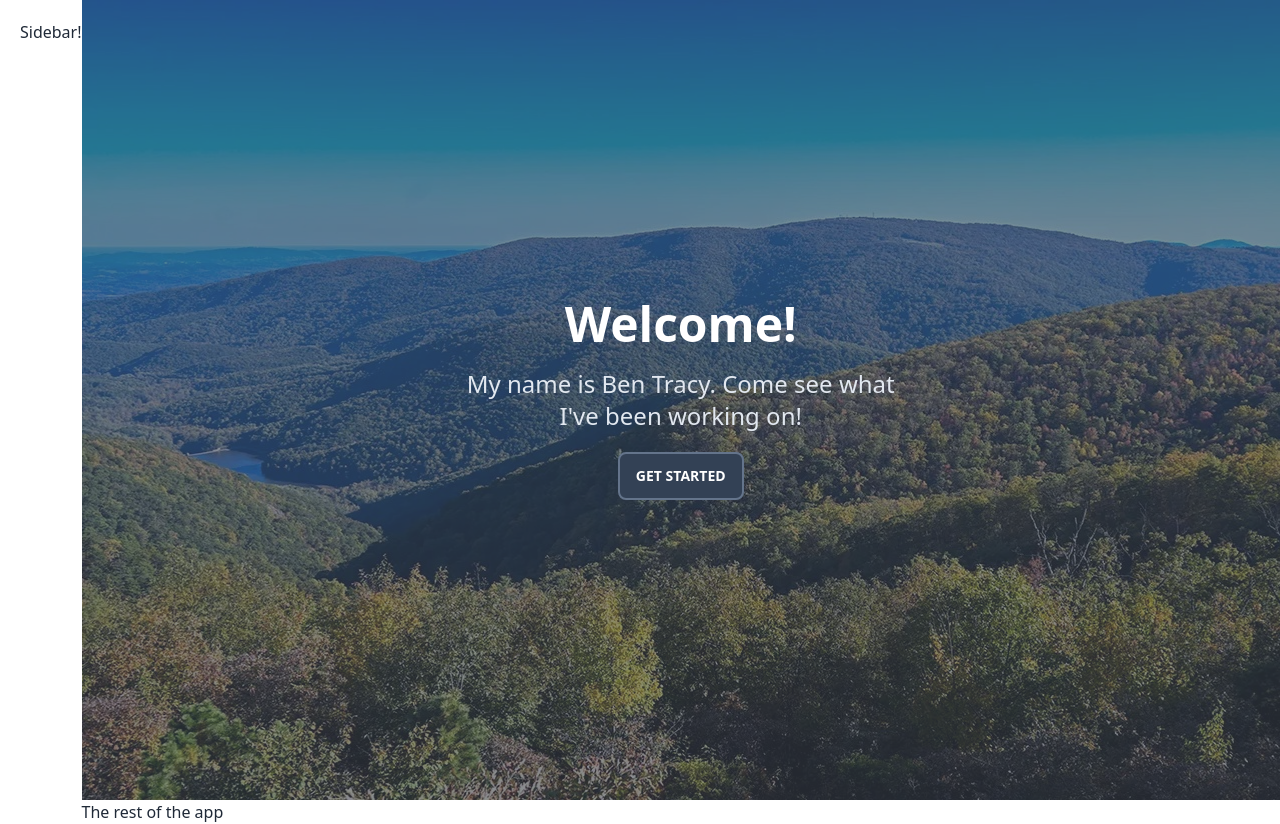
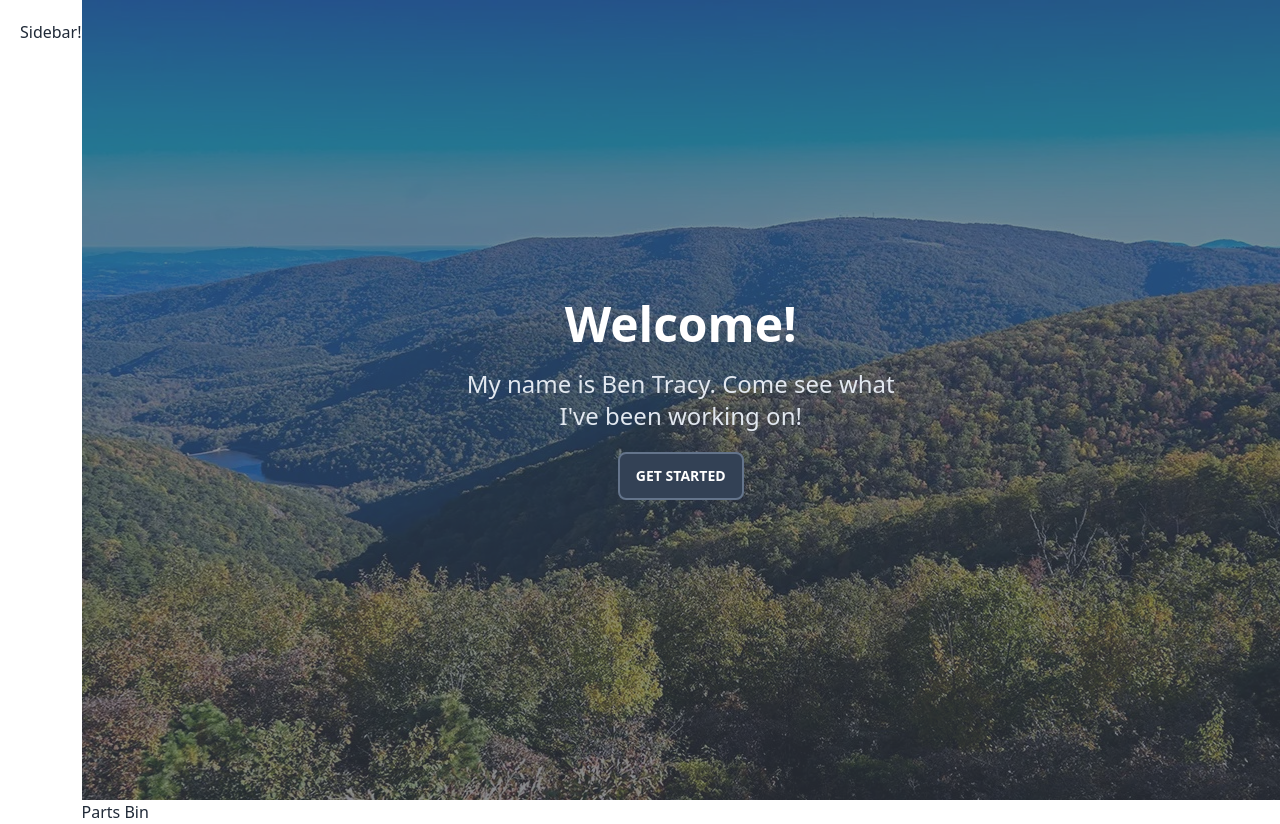
Before and after one commit to BenTracyDotCom/BenTracyDotCom.github.io, a React (Vite) app: page / in a window 1280 px wide. Built offline with nearby package versions, Linux system fonts and the light colour scheme.

Commit message:
create and pipe in parts bin component

```diff
--- a/src/App.tsx
+++ b/src/App.tsx
@@ -2,6 +2,7 @@ import { useState } from 'react'
 import Hero from './components/hero'
 import FullSizePhoto from './components/FullSizePhoto';
 import Sidebar from './components/sidebar';
+import PartsBin from './components/PartsBin';
 
 function App() {
   const [photo, setPhoto] = useState('');
@@ -11,9 +12,8 @@ function App() {
       <FullSizePhoto src={photo} />
       <Sidebar />
       <div className="w-full">
-
-          <Hero />
-            The rest of the app
+        <Hero />
+        <PartsBin />
       </div>
 
     </div>
--- /dev/null
+++ b/src/components/PartsBin.tsx
@@ -0,0 +1,7 @@
+export default function PartsBin() {
+  return (
+    <div>
+      Parts Bin
+    </div>
+  )
+}
```
